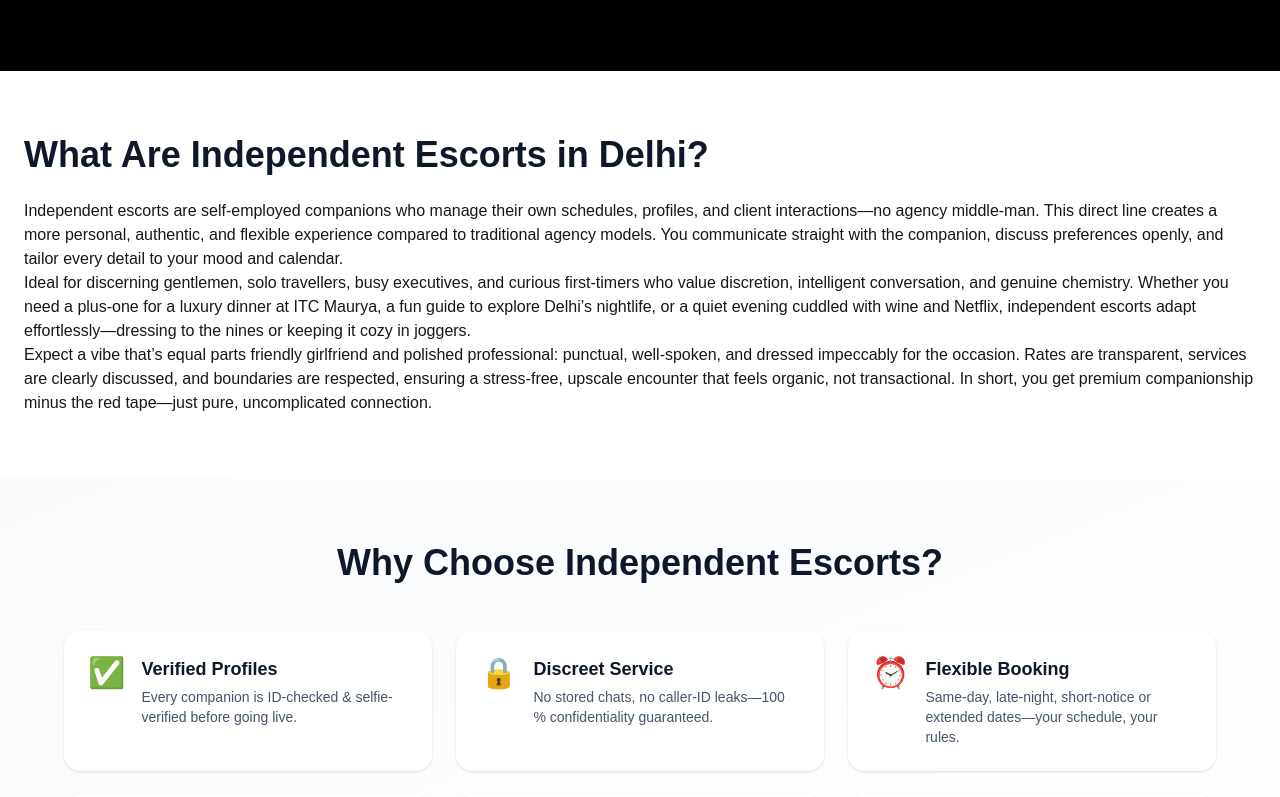
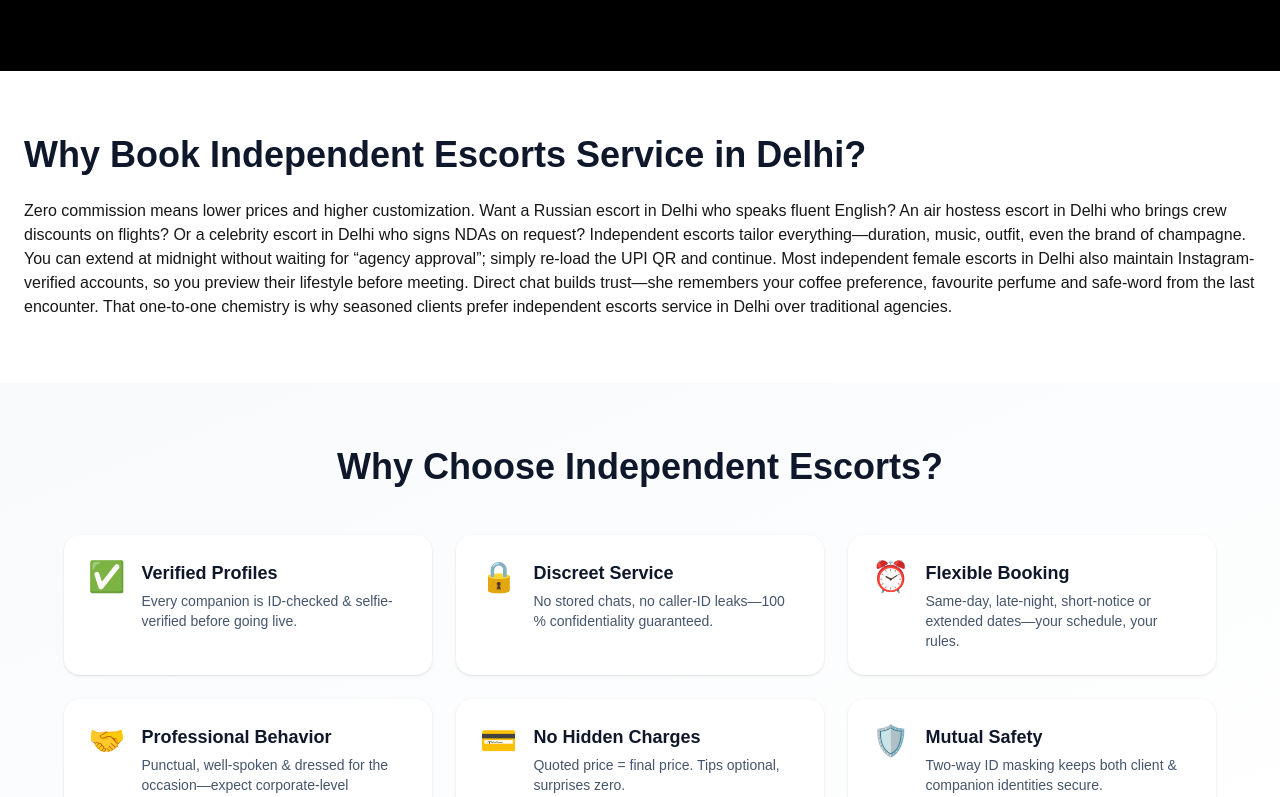
Before and after one commit to Prakash84/NewdelhiEs, a Next.js app: page /independent-escorts-in-delhi in a window 1280 px wide. Shown: the part 7280-8077 px from the top of the page. Built offline with nearby package versions, Linux system fonts and the light colour scheme.

Commit message:
production build ready

```diff
--- a/app/independent-escorts-in-delhi/Categorypage.tsx
+++ b/app/independent-escorts-in-delhi/Categorypage.tsx
@@ -721,21 +721,14 @@ const [openIndex, setOpenIndex] = useState<number | null>(null);
     <section className="bg-white dark:bg-black py-16 px-6">
       <div className="max-w-7xl mx-auto">
         <h2 className="text-3xl md:text-4xl font-extrabold text-slate-900 dark:text-white mb-6">
-          What Are Independent Escorts in Delhi?
+          Why Book Independent Escorts Service in Delhi?
         </h2>
 
         <div className="prose prose-lg prose-slate dark:prose-invert max-w-none">
           <p>
-            Independent escorts are self-employed companions who manage their own schedules, profiles, and client interactions—no agency middle-man. This direct line creates a more personal, authentic, and flexible experience compared to traditional agency models. You communicate straight with the companion, discuss preferences openly, and tailor every detail to your mood and calendar.
+            Zero commission means lower prices and higher customization. Want a Russian escort in Delhi who speaks fluent English? An air hostess escort in Delhi who brings crew discounts on flights? Or a celebrity escort in Delhi who signs NDAs on request? Independent escorts tailor everything—duration, music, outfit, even the brand of champagne. You can extend at midnight without waiting for “agency approval”; simply re-load the UPI QR and continue. Most independent female escorts in Delhi also maintain Instagram-verified accounts, so you preview their lifestyle before meeting. Direct chat builds trust—she remembers your coffee preference, favourite perfume and safe-word from the last encounter. That one-to-one chemistry is why seasoned clients prefer independent escorts service in Delhi over traditional agencies.
           </p>
 
-          <p>
-            Ideal for discerning gentlemen, solo travellers, busy executives, and curious first-timers who value discretion, intelligent conversation, and genuine chemistry. Whether you need a plus-one for a luxury dinner at ITC Maurya, a fun guide to explore Delhi’s nightlife, or a quiet evening cuddled with wine and Netflix, independent escorts adapt effortlessly—dressing to the nines or keeping it cozy in joggers.
-          </p>
-
-          <p>
-            Expect a vibe that’s equal parts friendly girlfriend and polished professional: punctual, well-spoken, and dressed impeccably for the occasion. Rates are transparent, services are clearly discussed, and boundaries are respected, ensuring a stress-free, upscale encounter that feels organic, not transactional. In short, you get premium companionship minus the red tape—just pure, uncomplicated connection.
-          </p>
         </div>
       </div>
     </section>
```
